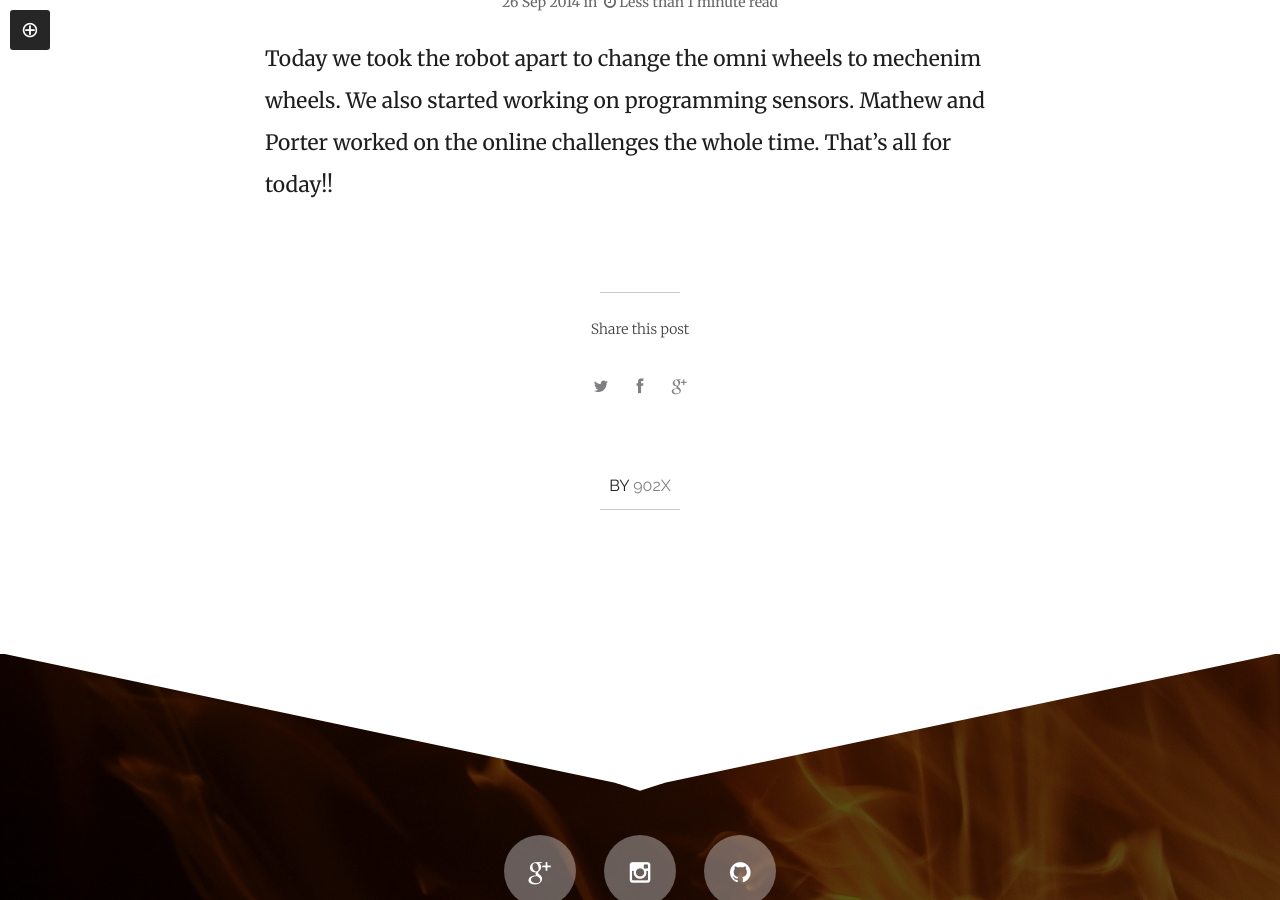
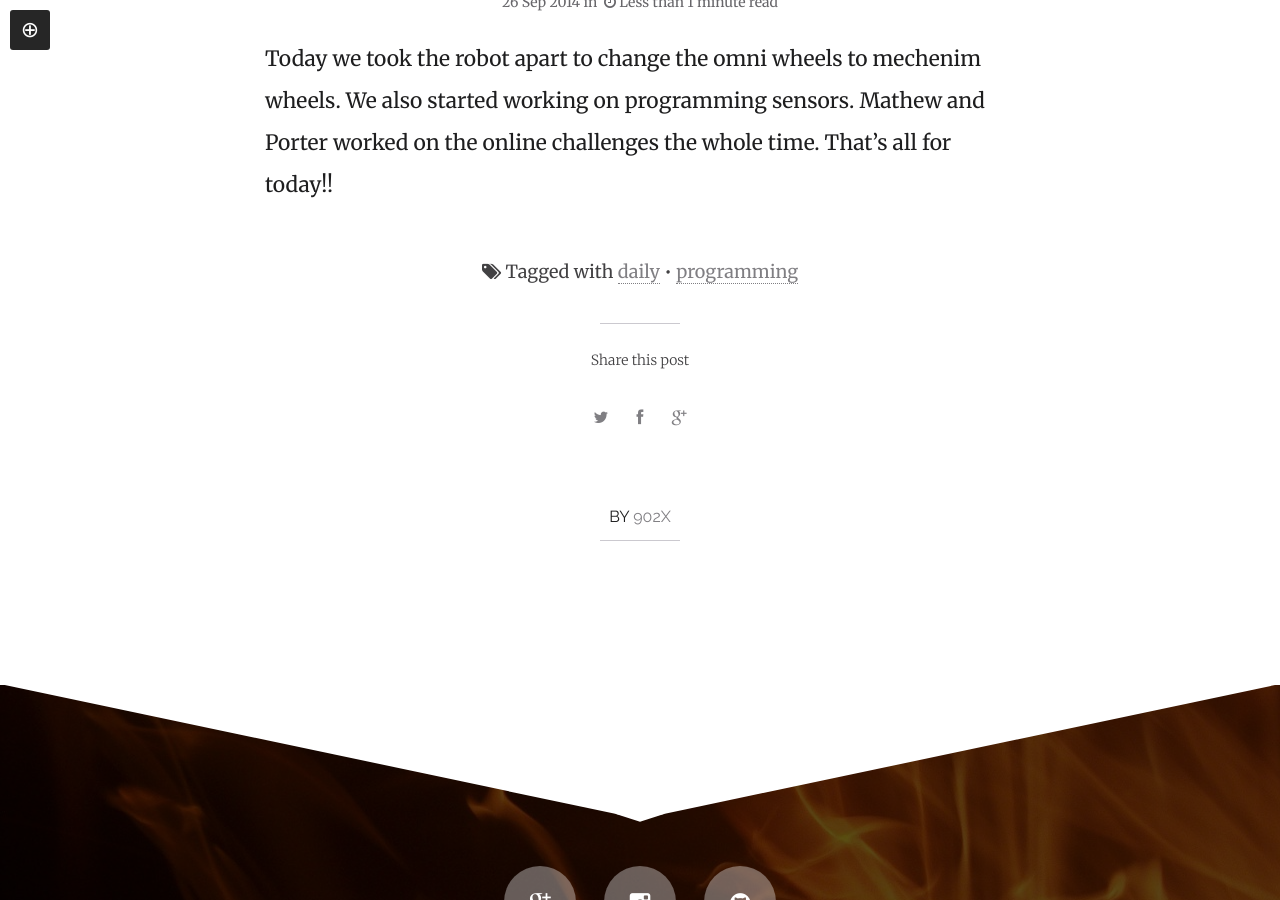
Before and after one commit to 902X/902x.github.io, a Jekyll site: the page built from _posts/2014-09-26-9-26-14.md, in a window 1280 px wide and 900 px high, scrolled down 718 px. Built offline with Jekyll 4.4.1, drawn with Linux system fonts in a browser that asks for light colours; nearby versions of some CDN libraries; comment, search, counter and statistics services are not loaded.

Commit message:
Created 2014-09-26-9-26-14.md

```diff
--- a/_posts/2014-09-26-9-26-14.md
+++ b/_posts/2014-09-26-9-26-14.md
@@ -4,7 +4,8 @@ published: true
 title: 9/26/14
 mathjax: false
 featured: false
-comments: false
+comments: true
+tags: "daily programming "
 ---
 
 Today we took the robot apart to change the omni wheels to mechenim wheels. We also started working on programming sensors. Mathew and Porter worked on the online challenges the whole time. That's all for today!!
```
